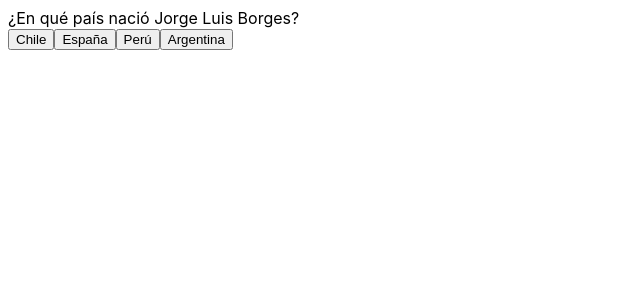
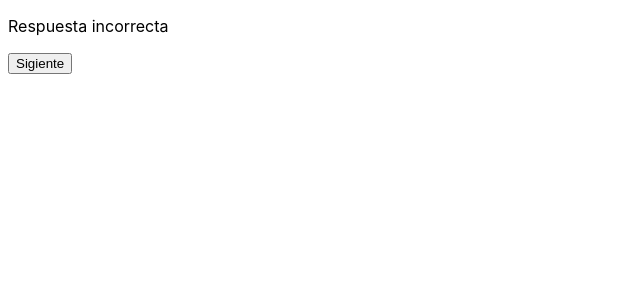
Before and after one commit to briansleonel/prueba-tecnica-frontend, a React (Vite) app: page / in a window 1280 px wide. Both pictures are taken after a click on the button "Dos". Shown: the top 300 px of the page, without its empty margins (0-640 px from the left). Built offline with nearby package versions, Linux system fonts and the light colour scheme.

Commit message:
feat: separate in components

```diff
--- a/src/App.tsx
+++ b/src/App.tsx
@@ -1,59 +1,49 @@
 import { useState, useEffect } from "react";
 import data from "./data/data.json";
 import { IQuestion } from "./types/question";
+import QuestionComponent from "./components/question/Question";
+import InformationComponent from "./components/question/Information";
 
 function App() {
     const [indexQuestion, setIndexQuestion] = useState(0);
     const [question, setQuestion] = useState<IQuestion>(data[indexQuestion]);
     const [selectedAnswer, setSelectedAnswer] = useState(false);
+    const [correct, setCorrect] = useState(false);
 
-    const onSelectAnswer = (selected: string) => {
-        if (!selectedAnswer) {
-            setSelectedAnswer(true);
-            console.log(selected);
-            nextQuestion();
-        }
+    /**
+     * Cambio a la siguiente pregunta y establezco los valores por default necesarios
+     */
+    const nextQuestion = () => {
+        const newIndex = indexQuestion + 1;
+        if (newIndex < data.length) {
+            setIndexQuestion(indexQuestion + 1);
+            setSelectedAnswer(false);
+        } else console.log("Finished");
     };
 
-    const nextQuestion = () => {
-        const newIndex = indexQuestion + 1;
-        if (newIndex < data.length) setIndexQuestion(indexQuestion + 1);
-        else console.log("Finished");
-    };
-
+    /**
+     * Verifico el momento en el que se avanza a la siguiente pregunta
+     */
     useEffect(() => {
         setQuestion(data[indexQuestion]);
         setSelectedAnswer(false);
     }, [indexQuestion]);
 
+    if (selectedAnswer)
+        return (
+            <InformationComponent
+                correct={correct}
+                nextQuestion={nextQuestion}
+            />
+        );
+
     return (
-        <section>
-            <div>{question.question}</div>
-            <button
-                type="button"
-                onClick={() => onSelectAnswer(question.options.a)}
-            >
-                {question.options.a}
-            </button>
-            <button
-                type="button"
-                onClick={() => onSelectAnswer(question.options.b)}
-            >
-                {question.options.b}
-            </button>
-            <button
-                type="button"
-                onClick={() => onSelectAnswer(question.options.c)}
-            >
-                {question.options.c}
-            </button>
-            <button
-                type="button"
-                onClick={() => onSelectAnswer(question.options.d)}
-            >
-                {question.options.d}
-            </button>
-        </section>
+        <QuestionComponent
+            question={question}
+            setCorrect={setCorrect}
+            selectedAnswer={selectedAnswer}
+            setSelectedAnswer={setSelectedAnswer}
+        />
     );
 }
 
--- /dev/null
+++ b/src/components/buttons/ReplyButton.tsx
@@ -0,0 +1,12 @@
+interface Props {
+    option: string;
+    onSelectAnswer: (selected: string) => void;
+}
+
+export default function ReplyButton({ option, onSelectAnswer }: Props) {
+    return (
+        <button type="button" onClick={() => onSelectAnswer(option)}>
+            {option}
+        </button>
+    );
+}
--- /dev/null
+++ b/src/components/question/Information.tsx
@@ -0,0 +1,15 @@
+interface Props {
+    correct: boolean;
+    nextQuestion: () => void;
+}
+
+export default function InformationComponent({ correct, nextQuestion }: Props) {
+    return (
+        <div>
+            <p>Respuesta {correct ? "correcta" : "incorrecta"}</p>
+            <button type="button" onClick={() => nextQuestion()}>
+                Sigiente
+            </button>
+        </div>
+    );
+}
--- /dev/null
+++ b/src/components/question/Question.tsx
@@ -0,0 +1,52 @@
+import { IQuestion } from "../../types/question";
+import ReplyButton from "../buttons/ReplyButton";
+import ShowQuestion from "./ShowQuestion";
+
+interface Props {
+    question: IQuestion;
+    selectedAnswer: boolean;
+    setCorrect: (state: boolean) => void;
+    setSelectedAnswer: (state: boolean) => void;
+}
+
+export default function QuestionComponent({
+    question,
+    setCorrect,
+    selectedAnswer,
+    setSelectedAnswer,
+}: Props) {
+    /**
+     * Evento producido al seleccionar una respuesta
+     * @param selected respuesta seleccionada
+     */
+    const onSelectAnswer = (selected: string) => {
+        if (!selectedAnswer) {
+            setSelectedAnswer(true);
+            console.log(selected);
+            if (selected === question.correct) setCorrect(true);
+            else setCorrect(false);
+        }
+    };
+
+    return (
+        <section>
+            <ShowQuestion question={question.question} />
+            <ReplyButton
+                option={question.options.a}
+                onSelectAnswer={onSelectAnswer}
+            />
+            <ReplyButton
+                option={question.options.b}
+                onSelectAnswer={onSelectAnswer}
+            />
+            <ReplyButton
+                option={question.options.c}
+                onSelectAnswer={onSelectAnswer}
+            />
+            <ReplyButton
+                option={question.options.d}
+                onSelectAnswer={onSelectAnswer}
+            />
+        </section>
+    );
+}
--- /dev/null
+++ b/src/components/question/ShowQuestion.tsx
@@ -0,0 +1,3 @@
+export default function ShowQuestion({ question }: { question: string }) {
+    return <div>{question}</div>;
+}
```
